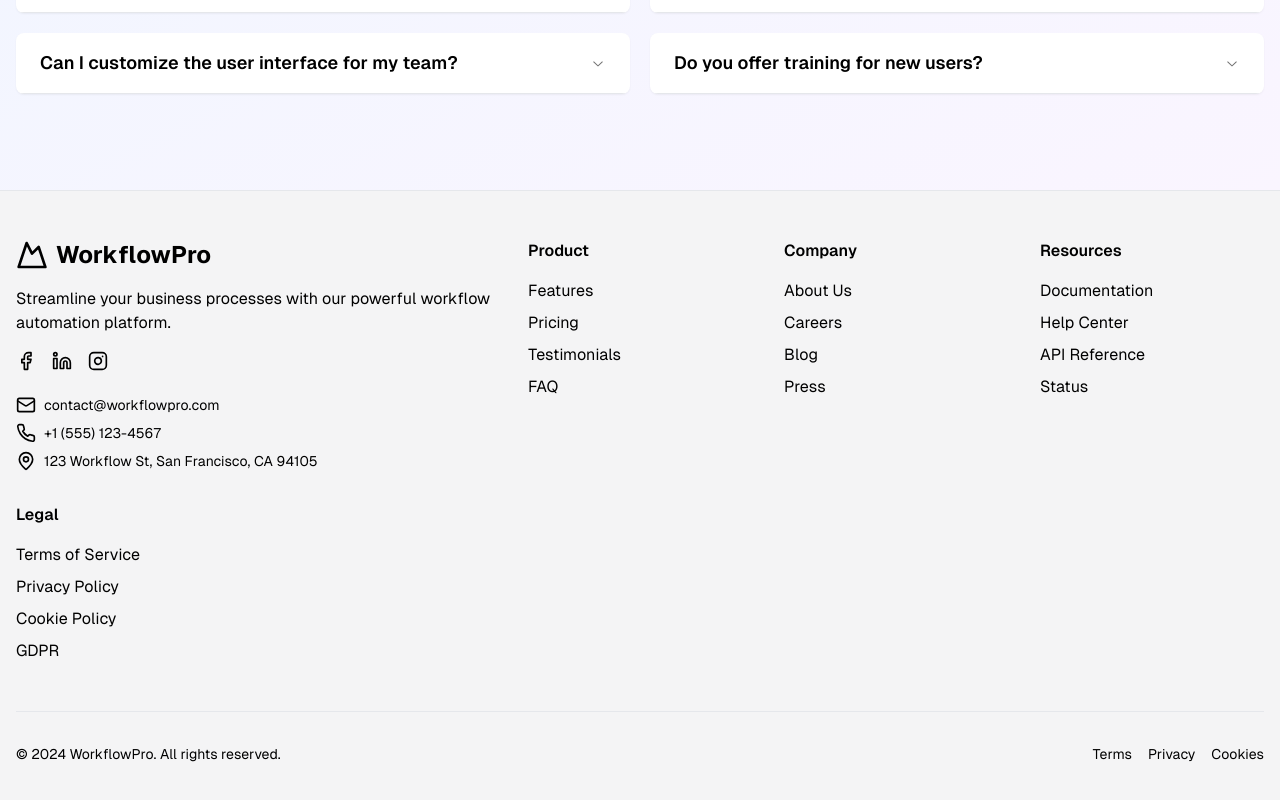
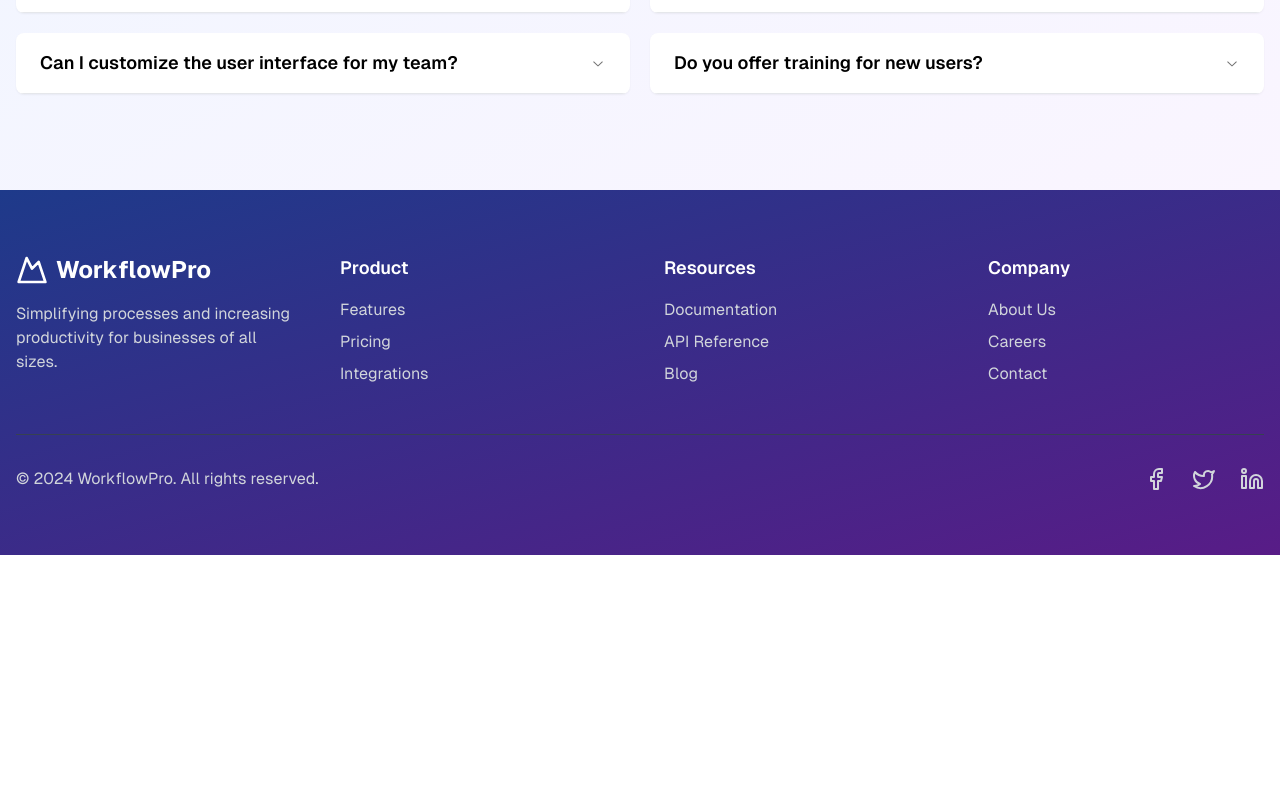
Before and after one commit to itseduardolima/WorkflowPro, a Next.js app: page / in a window 1280 px wide. Shown: the part 3546-4346 px from the top of the page. After the commit the page ends 4101 px from the top, so only its background shows below. Built offline with nearby package versions, Linux system fonts and the light colour scheme.

Commit message:
style: New style Footer

```diff
--- a/src/components/Footer.tsx
+++ b/src/components/Footer.tsx
@@ -1,172 +1,141 @@
 import React from "react";
 import Link from "next/link";
-import { motion } from "framer-motion";
-import {
-  Facebook,
-  Linkedin,
-  Instagram,
-  Mail,
-  Phone,
-  MapPin,
-  Mountain,
-} from "lucide-react";
+import { Mountain, Facebook, Twitter, Linkedin } from "lucide-react";
 
 const Footer = () => {
-  const currentYear = new Date().getFullYear();
-
-  const footerSections = [
-    {
-      title: "Product",
-      links: [
-        { name: "Features", href: "#features" },
-        { name: "Pricing", href: "#pricing" },
-        { name: "Testimonials", href: "#testimonials" },
-        { name: "FAQ", href: "#faq" },
-      ],
-    },
-    {
-      title: "Company",
-      links: [
-        { name: "About Us", href: "#" },
-        { name: "Careers", href: "#" },
-        { name: "Blog", href: "#" },
-        { name: "Press", href: "#" },
-      ],
-    },
-    {
-      title: "Resources",
-      links: [
-        { name: "Documentation", href: "#" },
-        { name: "Help Center", href: "#" },
-        { name: "API Reference", href: "#" },
-        { name: "Status", href: "#" },
-      ],
-    },
-    {
-      title: "Legal",
-      links: [
-        { name: "Terms of Service", href: "#" },
-        { name: "Privacy Policy", href: "#" },
-        { name: "Cookie Policy", href: "#" },
-        { name: "GDPR", href: "#" },
-      ],
-    },
-  ];
-
-  const socialLinks = [
-    { icon: <Facebook className="h-5 w-5" />, href: "#", label: "Facebook" },
-    { icon: <Linkedin className="h-5 w-5" />, href: "#", label: "LinkedIn" },
-    { icon: <Instagram className="h-5 w-5" />, href: "#", label: "Instagram" },
-  ];
-
   return (
-    <footer className="bg-[#f4f4f5] border-t border-border">
-      <div className="container mx-auto px-4 py-12">
-        <div className="grid grid-cols-1 md:grid-cols-2 lg:grid-cols-5 gap-8">
-          <motion.div
-            className="col-span-1 md:col-span-2"
-            initial={{ opacity: 0, y: 20 }}
-            whileInView={{ opacity: 1, y: 0 }}
-            transition={{ duration: 0.5 }}
-            viewport={{ once: true }}
+    <footer className="bg-gradient-to-br from-blue-900 to-purple-900 text-white py-16">
+      <div className="container mx-auto px-4">
+        <div className="grid grid-cols-1 md:grid-cols-4 gap-12">
+          <div>
+            <Link
+              href="/"
+              className="text-2xl font-bold text-white flex items-center mb-4"
             >
-            <Link href="/" className="flex items-center mb-4">
-              <Mountain className="h-8 w-8 text-primary mr-2" />
-              <span className="text-2xl font-bold">WorkflowPro</span>
+              <Mountain className="h-8 w-8 mr-2" />
+              WorkflowPro
             </Link>
-            <p className="text-muted-foreground mb-4">
-              Streamline your business processes with our powerful workflow
-              automation platform.
+            <p className="text-gray-300">
+              Simplifying processes and increasing productivity for businesses
+              of all sizes.
             </p>
-            <div className="flex space-x-4 mb-6">
-              {socialLinks.map((link, index) => (
-                <motion.a
-                  key={index}
-                  href={link.href}
-                  className="text-muted-foreground hover:text-primary transition-colors"
-                  whileHover={{ scale: 1.1 }}
-                  whileTap={{ scale: 0.9 }}
-                  aria-label={link.label}
+          </div>
+          <div>
+            <h4 className="text-lg font-semibold mb-4">Product</h4>
+            <ul className="space-y-2">
+              <li>
+                <Link
+                  href="#features"
+                  className="text-gray-300 hover:text-white transition-colors"
                 >
-                  {link.icon}
-                </motion.a>
-              ))}
+                  Features
+                </Link>
+              </li>
+              <li>
+                <Link
+                  href="#pricing"
+                  className="text-gray-300 hover:text-white transition-colors"
+                >
+                  Pricing
+                </Link>
+              </li>
+              <li>
+                <Link
+                  href="#"
+                  className="text-gray-300 hover:text-white transition-colors"
+                >
+                  Integrations
+                </Link>
+              </li>
+            </ul>
           </div>
-            <div className="space-y-2">
-              <div className="flex items-center">
-                <Mail className="h-5 w-5 text-primary mr-2" />
-                <span className="text-sm">contact@workflowpro.com</span>
+          <div>
+            <h4 className="text-lg font-semibold mb-4">Resources</h4>
+            <ul className="space-y-2">
+              <li>
+                <Link
+                  href="#"
+                  className="text-gray-300 hover:text-white transition-colors"
+                >
+                  Documentation
+                </Link>
+              </li>
+              <li>
+                <Link
+                  href="#"
+                  className="text-gray-300 hover:text-white transition-colors"
+                >
+                  API Reference
+                </Link>
+              </li>
+              <li>
+                <Link
+                  href="#"
+                  className="text-gray-300 hover:text-white transition-colors"
+                >
+                  Blog
+                </Link>
+              </li>
+            </ul>
           </div>
-              <div className="flex items-center">
-                <Phone className="h-5 w-5 text-primary mr-2" />
-                <span className="text-sm">+1 (555) 123-4567</span>
-              </div>
-              <div className="flex items-center">
-                <MapPin className="h-5 w-5 text-primary mr-2" />
-                <span className="text-sm">
-                  123 Workflow St, San Francisco, CA 94105
-                </span>
+          <div>
+            <h4 className="text-lg font-semibold mb-4">Company</h4>
+            <ul className="space-y-2">
+              <li>
+                <Link
+                  href="#"
+                  className="text-gray-300 hover:text-white transition-colors"
+                >
+                  About Us
+                </Link>
+              </li>
+              <li>
+                <Link
+                  href="#"
+                  className="text-gray-300 hover:text-white transition-colors"
+                >
+                  Careers
+                </Link>
+              </li>
+              <li>
+                <Link
+                  href="#"
+                  className="text-gray-300 hover:text-white transition-colors"
+                >
+                  Contact
+                </Link>
+              </li>
+            </ul>
           </div>
         </div>
-          </motion.div>
-          {footerSections.map((section, index) => (
-            <motion.div
-              key={index}
-              className="col-span-1"
-              initial={{ opacity: 0, y: 20 }}
-              whileInView={{ opacity: 1, y: 0 }}
-              transition={{ duration: 0.5, delay: index * 0.1 }}
-              viewport={{ once: true }}
-            >
-              <h3 className="font-semibold mb-4">{section.title}</h3>
-              <ul className="space-y-2">
-                {section.links.map((link, linkIndex) => (
-                  <li key={linkIndex}>
-                    <Link
-                      href={link.href}
-                      className="text-muted-foreground hover:text-primary transition-colors"
-                    >
-                      {link.name}
-                    </Link>
-                  </li>
-                ))}
-              </ul>
-            </motion.div>
-          ))}
-        </div>
-        <motion.div
-          className="mt-12 pt-8 border-t border-border"
-          initial={{ opacity: 0, y: 20 }}
-          whileInView={{ opacity: 1, y: 0 }}
-          transition={{ duration: 0.5, delay: 0.5 }}
-          viewport={{ once: true }}
-        >
-          <div className="flex flex-col md:flex-row justify-between items-center">
-            <p className="text-sm text-muted-foreground mb-4 md:mb-0">
-              © {currentYear} WorkflowPro. All rights reserved.
+        <div className="mt-12 pt-8 border-t border-gray-700 flex flex-col md:flex-row justify-between items-center">
+          <p className="text-gray-300">
+            &copy; {new Date().getFullYear()} WorkflowPro. All rights reserved.
           </p>
-            <div className="flex space-x-4">
+          <div className="flex space-x-6 mt-4 md:mt-0">
             <Link
               href="#"
-                className="text-sm text-muted-foreground hover:text-primary transition-colors"
+              className="text-gray-300 hover:text-white transition-colors"
             >
-                Terms
+              <Facebook className="h-6 w-6" />
+              <span className="sr-only">Facebook</span>
             </Link>
             <Link
               href="#"
-                className="text-sm text-muted-foreground hover:text-primary transition-colors"
+              className="text-gray-300 hover:text-white transition-colors"
             >
-                Privacy
+              <Twitter className="h-6 w-6" />
+              <span className="sr-only">Twitter</span>
             </Link>
             <Link
               href="#"
-                className="text-sm text-muted-foreground hover:text-primary transition-colors"
+              className="text-gray-300 hover:text-white transition-colors"
             >
-                Cookies
+              <Linkedin className="h-6 w-6" />
+              <span className="sr-only">LinkedIn</span>
             </Link>
           </div>
         </div>
-        </motion.div>
       </div>
     </footer>
   );
```
Lines whose indentation alone changed are shown as unchanged.
